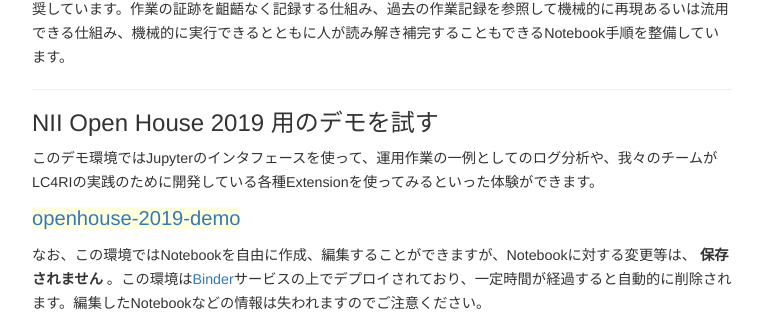
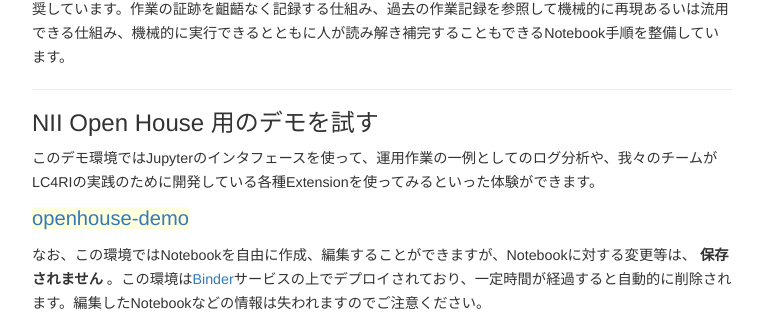
Before and after one commit to Literate-Computing/literate-computing.github.io, a Jekyll site: the page built from index-ja.md, in a window 1280 px wide. Shown: the part 732-1050 px from the top of the page, without its empty margins (258-1021 px from the left). Built offline with Jekyll 4.4.1, drawn with Linux system fonts in a browser that asks for light colours.

Commit message:
Update index-ja.md

```diff
--- a/index-ja.md
+++ b/index-ja.md
@@ -14,12 +14,12 @@
 </small>
 
 ---
-### NII Open House 2019 用のデモを試す
+### NII Open House 用のデモを試す
 <small>
 このデモ環境ではJupyterのインタフェースを使って、運用作業の一例としてのログ分析や、我々のチームがLC4RIの実践のために開発している各種Extensionを使ってみるといった体験ができます。
 
 <big><span style='background-color:lightyellow;'>
-[openhouse-2019-demo](https://mybinder.org/v2/gh/NII-cloud-operation/Jupyter-LC_docker/openhouse-2019-demo)
+[openhouse-demo](https://mybinder.org/v2/gh/NII-cloud-operation/Jupyter-LC_docker/openhouse-2019-demo)
 </span>
 
 <small>
```
